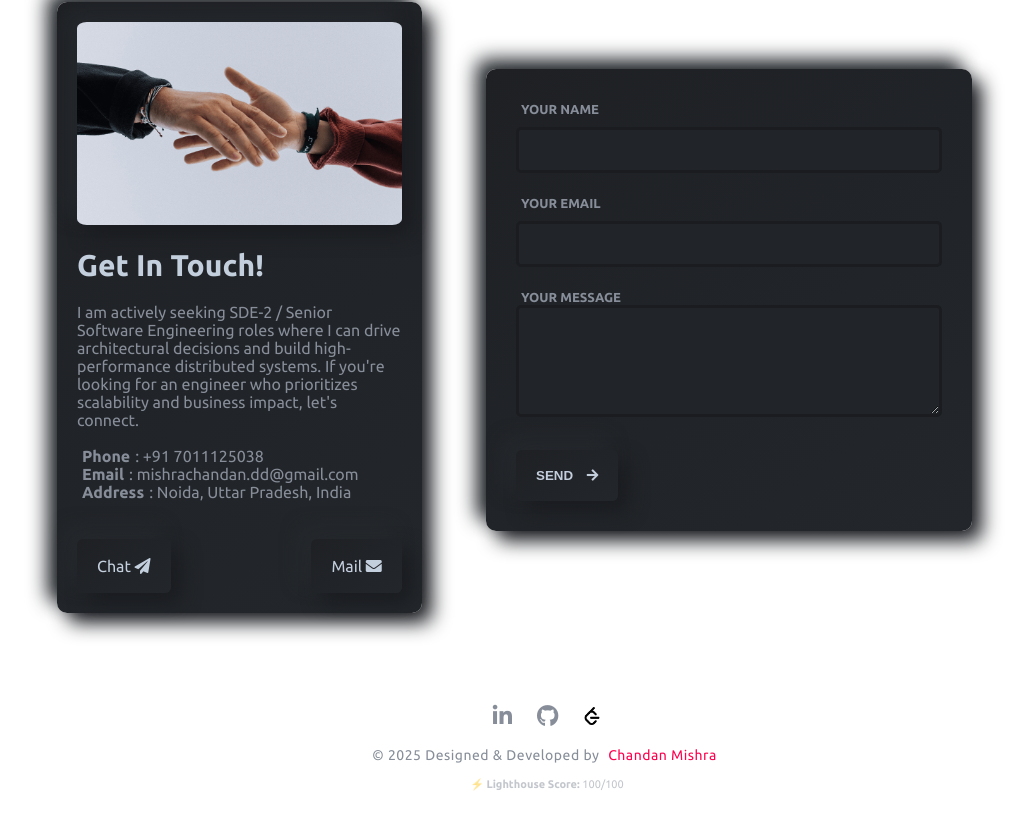
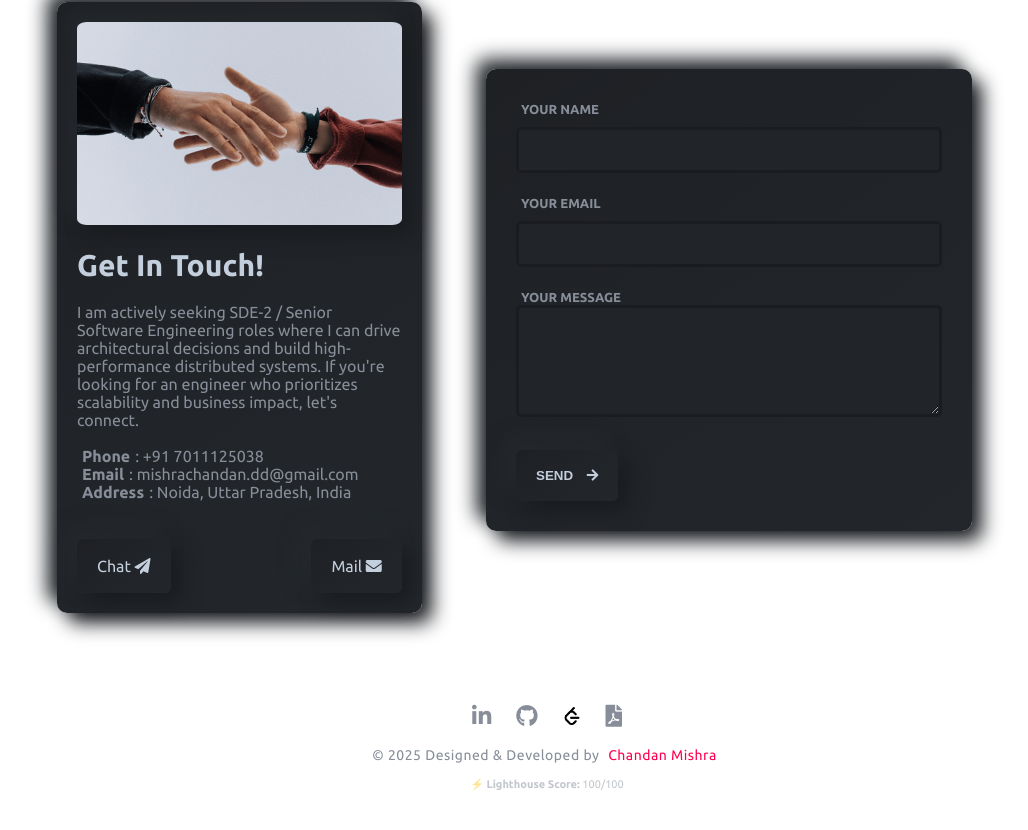
Before and after one commit to dontdude/Portfolio, a React (Create React App) app: page / in a window 1280 px wide. Shown: the part 6090-6920 px from the top of the page, without its empty margins (93-1121 px from the left). Built offline with nearby package versions, Linux system fonts and the light colour scheme; no server answers.

Commit message:
feat: resume download option in footer too

```diff
--- a/src/components/footer/Footer.js
+++ b/src/components/footer/Footer.js
@@ -1,7 +1,9 @@
 import React from "react"
 import "./Footer.css"
 import lt from "../assets/lt.png"
+import Resume from "../assets/ChandanMishra_Resume.pdf"
 import { LINKS } from "../../constants"
+import { trackEvent } from "../../utils/analytics"
 
 const Footer = () => {
   return (
@@ -9,14 +11,26 @@ const Footer = () => {
       <div className="footer-container">
 
         <div className="footer-social">
-            <a href={LINKS.linkedin} target="_blank" rel="noopener noreferrer" aria-label="LinkedIn">
+            <a href={LINKS.linkedin} target="_blank" rel="noopener noreferrer" aria-label="LinkedIn" onClick={() => trackEvent('LinkedIn Click (Footer)')}>
                 <i className="fab fa-linkedin-in"></i>
             </a>
-            <a href={LINKS.github} target="_blank" rel="noopener noreferrer" aria-label="GitHub">
+            <a href={LINKS.github} target="_blank" rel="noopener noreferrer" aria-label="GitHub" onClick={() => trackEvent('GitHub Click (Footer)')}>
                 <i className="fab fa-github"></i>
             </a>
-            <a href={LINKS.leetcode} target="_blank" rel="noopener noreferrer" aria-label="LeetCode">
+            <a href={LINKS.leetcode} target="_blank" rel="noopener noreferrer" aria-label="LeetCode" onClick={() => trackEvent('LeetCode Click (Footer)')}>
                 <img src={lt} alt="LeetCode" width="18" height="18" className="footer-icon-img"/>
+            </a>
+            <a
+                href={Resume}
+                download="ChandanMishra_Resume.pdf"
+                target="_blank"
+                rel="noopener noreferrer"
+                aria-label="Download Resume"
+                onClick={() => trackEvent('Resume Downloaded (Footer)')}
+                className="resume-link"
+                title="Download Resume"
+            >
+                <i className="fas fa-file-pdf"></i>
             </a>
         </div>
 
```
